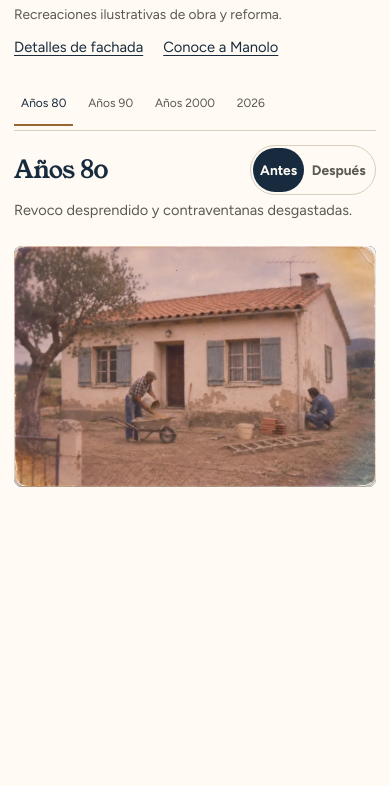
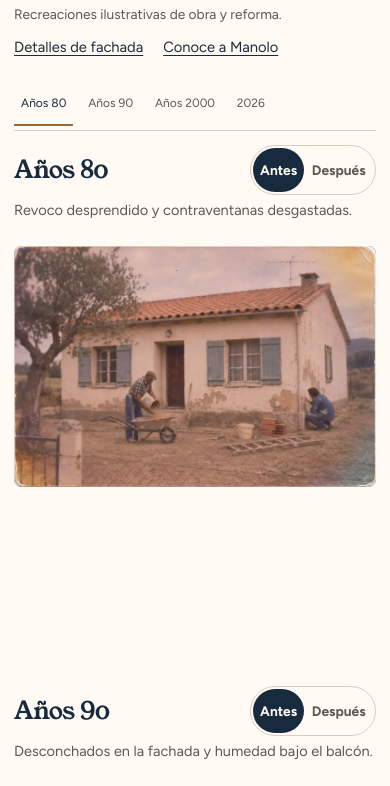
Before and after one commit to terulet/mr-salas-web, a plain HTML site: page index.html in a window 390 px wide. Shown: the part 809-1595 px from the top of the page. Drawn offline with Linux system fonts and the light colour scheme.

Commit message:
Acortar el recorrido de reformas en móvil

```diff
--- a/index.html
+++ b/index.html
@@ -35,7 +35,7 @@
 <link rel="preconnect" href="https://fonts.gstatic.com" crossorigin/>
 <link href="https://fonts.googleapis.com/css2?family=Figtree:ital,wght@0,400;0,500;0,600;0,700;1,400&family=Young+Serif&display=swap" rel="stylesheet"/>
 
-<link rel="stylesheet" href="style.css?v=20261119-remates"/>
+<link rel="stylesheet" href="style.css?v=20261121-recorrido-movil"/>
 <link rel="stylesheet" href="portada-cine.css"/>
 <link rel="stylesheet" href="visor-obra.css"/>
 <link rel="stylesheet" href="proceso-obra.css"/>
--- a/style.css
+++ b/style.css
@@ -436,6 +436,17 @@ button { color: inherit; }
   .chapter__text { display: block; }
   .chapter__text p { margin: .35rem 0; }
 }
+@media (max-width: 740px) and (prefers-reduced-motion: no-preference) {
+  .reform-history .chapter { min-height: 0; }
+
+  /* Leave a short interval for the before/after change while the photo is pinned. */
+  .reform-history .chapter::after {
+    content: "";
+    display: block;
+    height: clamp(7rem, 20svh, 11rem);
+  }
+}
+
 @media (prefers-reduced-motion: reduce) {
   .reform-history .chapter { min-height: 0; margin-bottom: 1.6rem; }
   .chapter__pin { position: static; }
```
